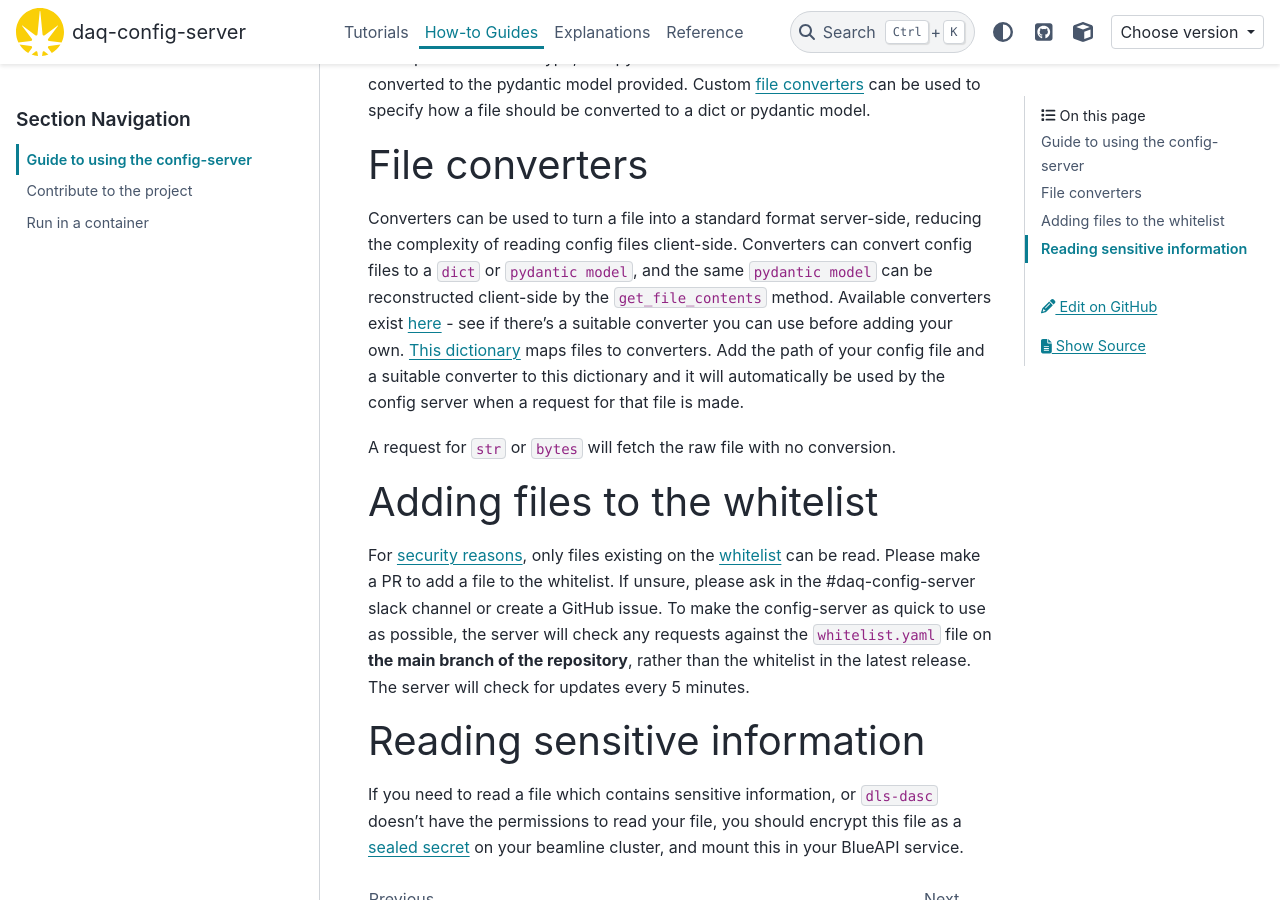
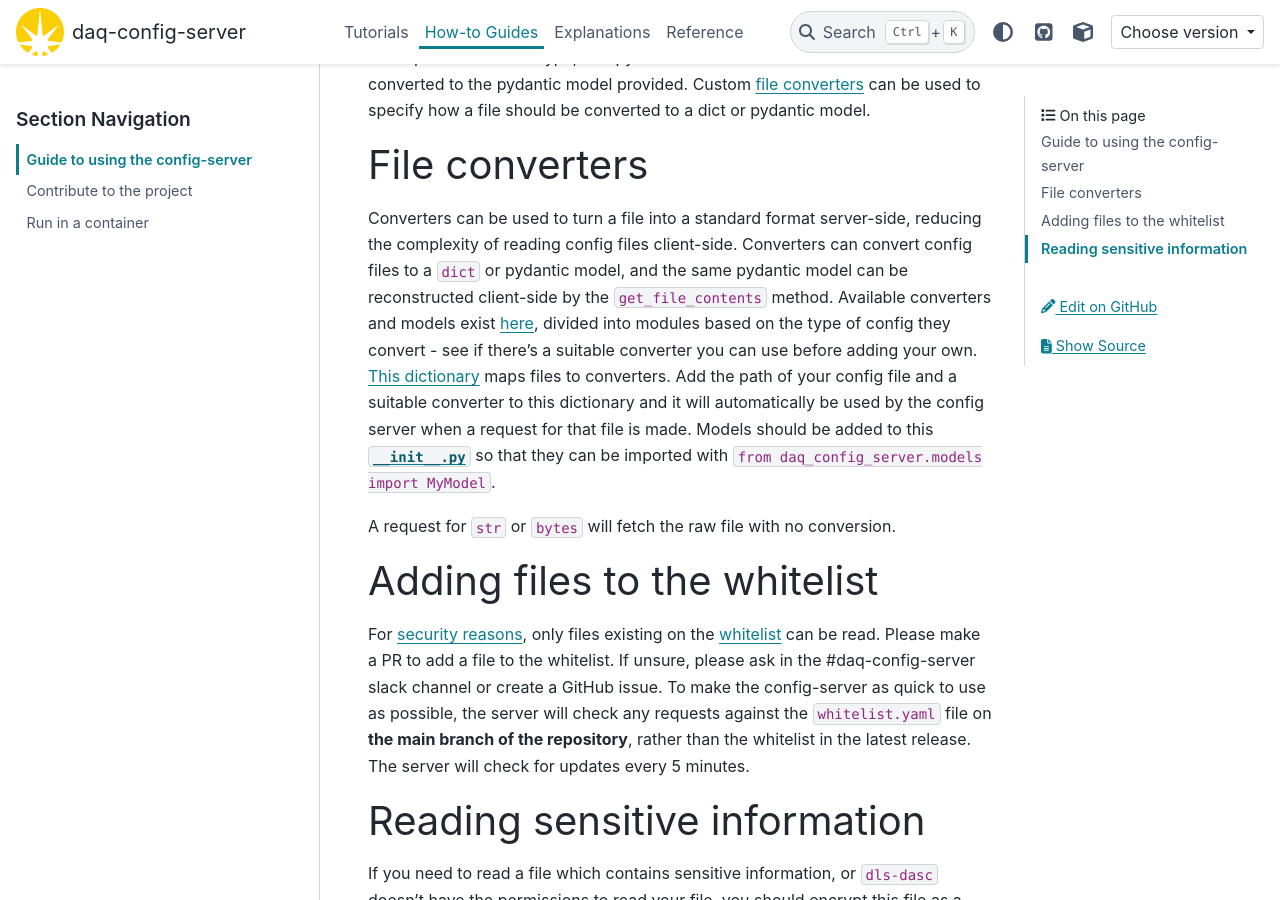
Before and after one commit to DiamondLightSource/daq-config-server, a Sphinx documentation site: the page built from docs/how-to/config-server-guide.md, in a window 1280 px wide and 900 px high, scrolled down 885 px. Built offline with Sphinx 7.4.7 and the PyData theme 0.15.4, drawn with Linux system fonts in a browser that asks for light colours; pages that are not in the unit, such as notebooks, are missing from menus; the version number could not be read and is left out.

Commit message:
Update docs

```diff
--- a/docs/how-to/config-server-guide.md
+++ b/docs/how-to/config-server-guide.md
@@ -20,7 +20,7 @@ By default, this will return the file's raw string output - which includes thing
 (file-converters)=
 # File converters
 
-Converters can be used to turn a file into a standard format server-side, reducing the complexity of reading config files client-side. Converters can convert config files to a `dict` or `pydantic model`, and the same `pydantic model` can be reconstructed client-side by the `get_file_contents` method. Available converters exist [here](https://github.com/DiamondLightSource/daq-config-server/blob/main/converters._converters.py) - see if there's a suitable converter you can use before adding your own. [This dictionary](https://github.com/DiamondLightSource/daq-config-server/blob/main/converters._file_converter_map.py) maps files to converters. Add the path of your config file and a suitable converter to this dictionary and it will automatically be used by the config server when a request for that file is made.
+Converters can be used to turn a file into a standard format server-side, reducing the complexity of reading config files client-side. Converters can convert config files to a `dict` or pydantic model, and the same pydantic model can be reconstructed client-side by the `get_file_contents` method. Available converters and models exist [here](https://github.com/DiamondLightSource/daq-config-server/blob/main/src/daq_config_server/converters/), divided into modules based on the type of config they convert - see if there's a suitable converter you can use before adding your own. [This dictionary](https://github.com/DiamondLightSource/daq-config-server/blob/main/src/daq_config_server/converters/_file_converter_map.py) maps files to converters. Add the path of your config file and a suitable converter to this dictionary and it will automatically be used by the config server when a request for that file is made. Models should be added to this [`__init__.py`](https://github.com/DiamondLightSource/daq-config-server/blob/main/src/daq_config_server/models/__init__.py) so that they can be imported with `from daq_config_server.models import MyModel`.
 
 A request for `str` or `bytes` will fetch the raw file with no conversion.
 
```
